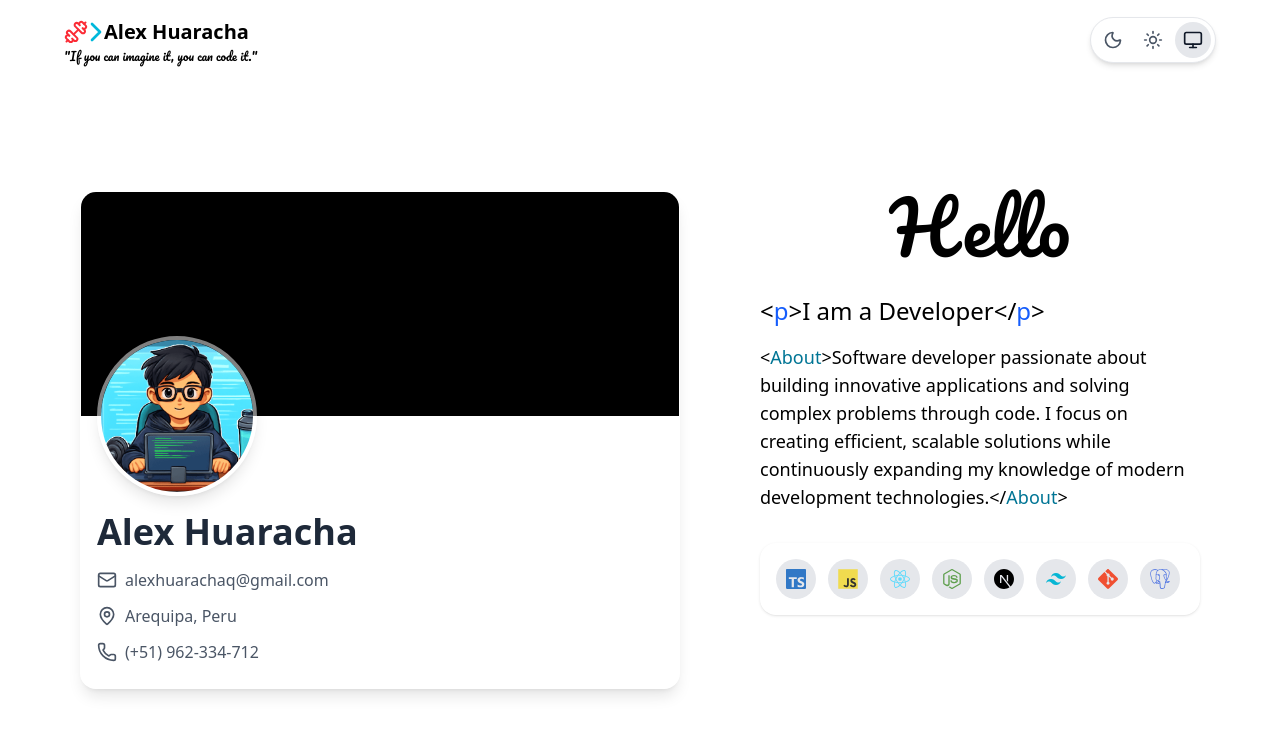
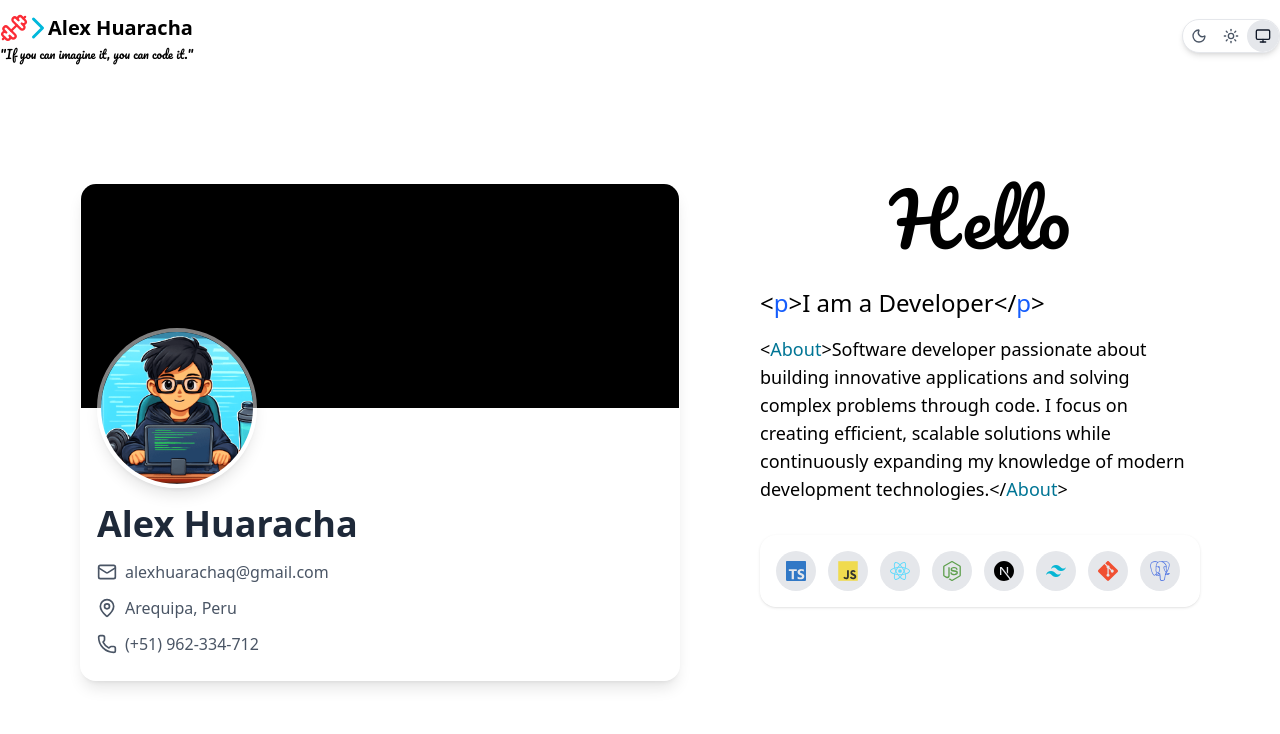
Before and after one commit to Alex-TheResilient/portfolio, a Next.js app: page / in a window 1280 px wide. Shown: the top 734 px of the page. Built offline with nearby package versions, Linux system fonts and the light colour scheme.

Commit message:
Refactor Header and ThemeToggle components; adjust layout and button sizes for improved aesthetics

```diff
--- a/components/layout/Header.tsx
+++ b/components/layout/Header.tsx
@@ -3,12 +3,13 @@ import ThemeToggle from './ThemeToggle';
 
 export default function Header() {
   return (
-    <header className="flex items-center justify-between py-4 px-16">
+    <div className="container">
+      <header className="flex h-18 items-center justify-between">
         {/* Logo and Name */}
-      <a href="/" className="flex flex-col text-black dark:text-white">
+        <a href="/" className="flex-col text-black dark:text-white">
           <div className="flex items-center text-4xl group">
-          <Dumbbell className="w-6 h-6 text-red-500" />
-          <ChevronRight className="w-8 h-8 text-cyan-500 -ml-2" />
+            <Dumbbell className="w-7 h-7 text-red-500" />
+            <ChevronRight className="w-9 h-9 text-cyan-500 -ml-2" />
             <span className="text-xl font-bold -ml-2">Alex Huaracha</span>
           </div>
           <div>
@@ -18,9 +19,8 @@ export default function Header() {
           </div>
         </a>
         {/* Theme Toggle */}
-      <div className="flex items-center space-x-4">
         <ThemeToggle />
+      </header>
     </div>
-    </header>
   );
 }
--- a/components/layout/ThemeToggle.tsx
+++ b/components/layout/ThemeToggle.tsx
@@ -38,14 +38,14 @@ export default function ThemeToggle() {
 
   console.log('Current theme:', theme);
   return (
-    <div className="shadow-md flex items-center space-x-1 p-1 rounded-full bg-white dark:bg-gray-900 border border-gray-200 dark:border-gray-700">
+    <div className="shadow-md flex items-center rounded-full bg-white dark:bg-gray-900 border border-gray-200 dark:border-gray-700">
       {/* Dark Mode */}
       <button
         onClick={() => setTheme('dark')}
         className={getButtonClasses(theme === 'dark')}
         aria-label="Dark Mode"
       >
-        <Moon className="w-5 h-5" />
+        <Moon className="w-4 h-4" />
       </button>
 
       {/* Light Mode */}
@@ -54,7 +54,7 @@ export default function ThemeToggle() {
         className={getButtonClasses(theme === 'light')}
         aria-label="Light Mode"
       >
-        <Sun className="w-5 h-5" />
+        <Sun className="w-4 h-4" />
       </button>
 
       {/* System Mode */}
@@ -63,7 +63,7 @@ export default function ThemeToggle() {
         className={getButtonClasses(theme === 'system')}
         aria-label="System Mode"
       >
-        <Monitor className="w-5 h-5" />
+        <Monitor className="w-4 h-4" />
       </button>
     </div>
   );
```
Lines whose indentation alone changed are shown as unchanged.
